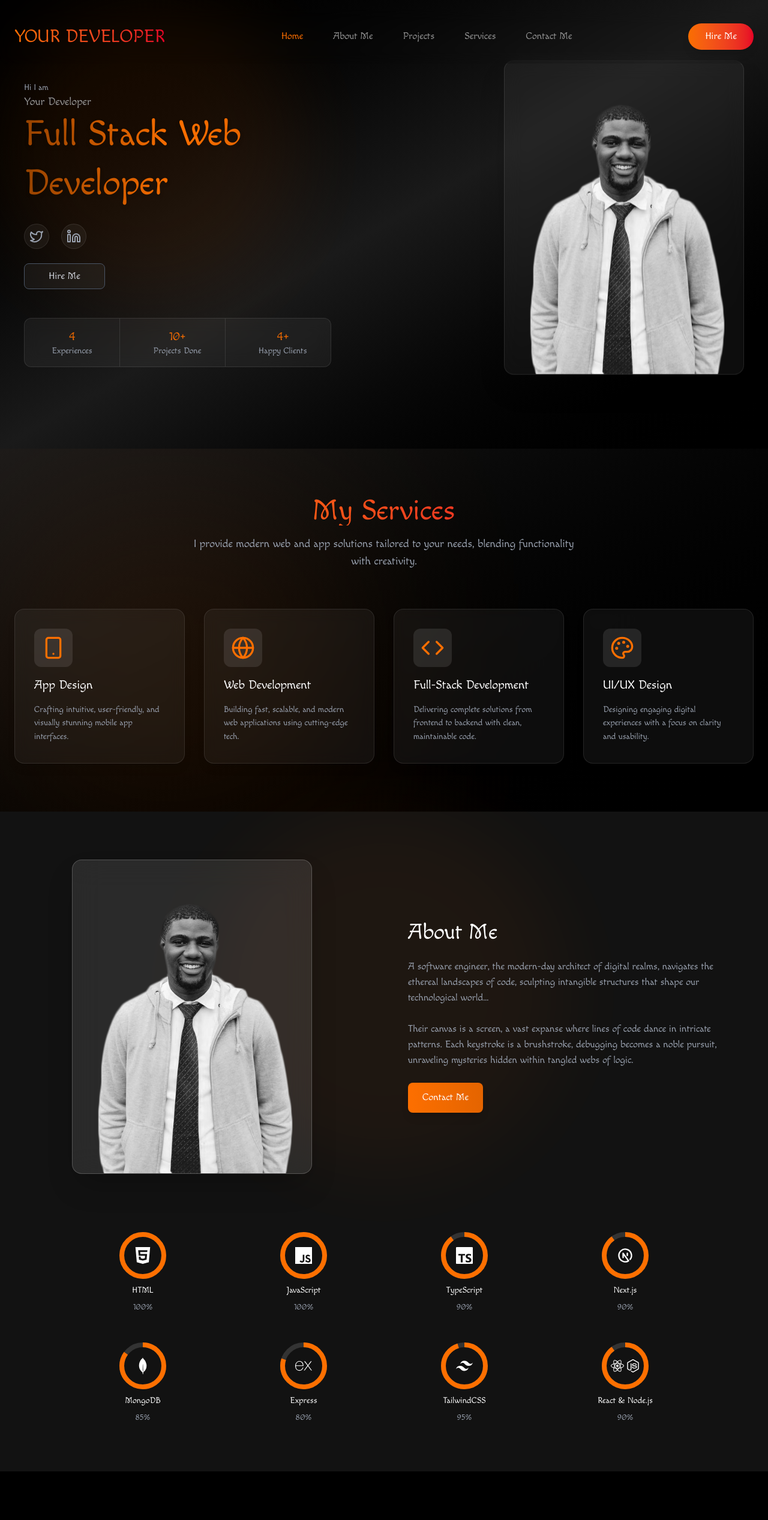
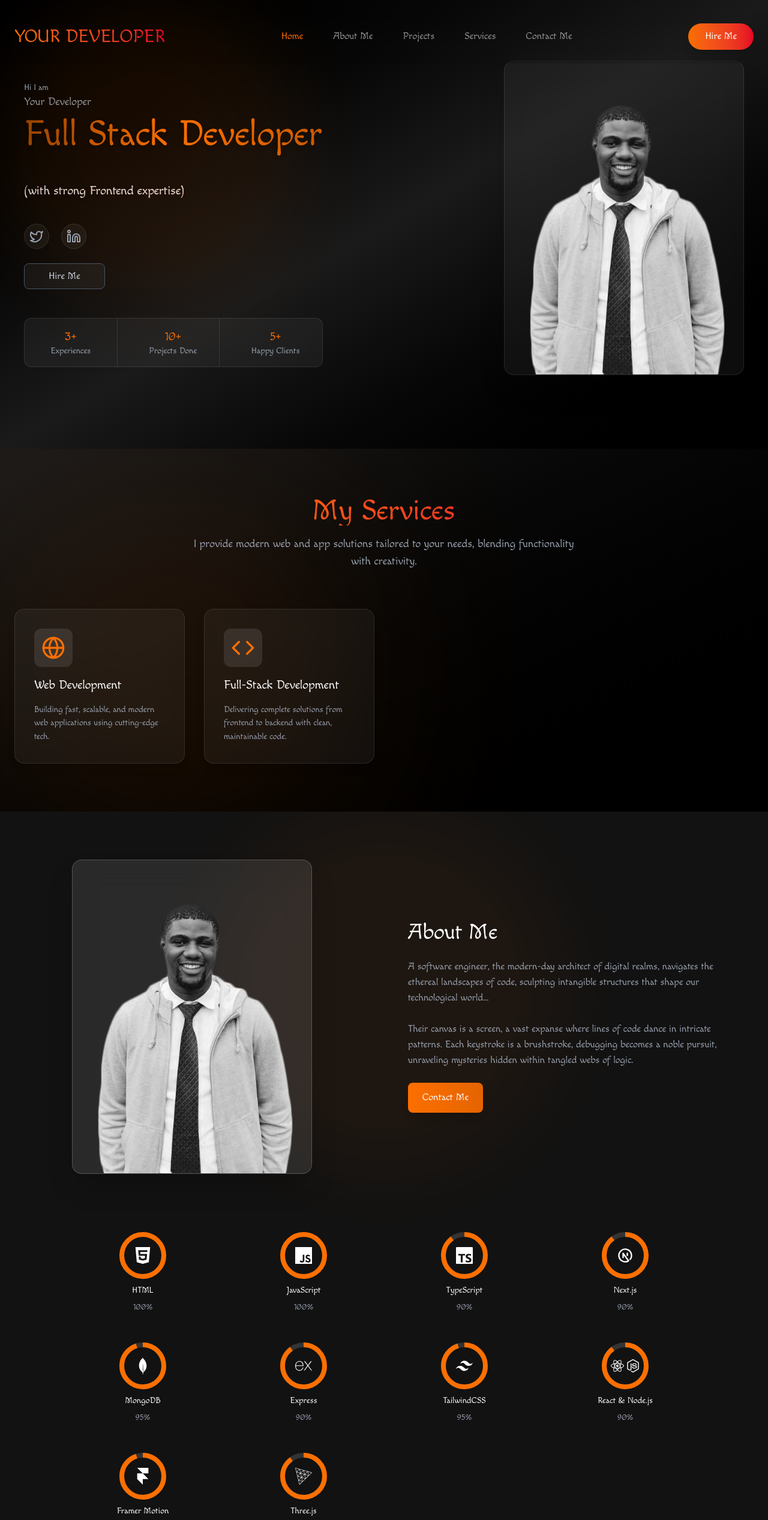
Before and after one commit to KingsleyEffiong/my-app, a Next.js app: page / in a window 1280 px wide. Shown: the top 2534 px of the page at 60% size. Built offline with nearby package versions, Linux system fonts and the light colour scheme.

Commit message:
final update

```diff
--- a/components/About.tsx
+++ b/components/About.tsx
@@ -1,8 +1,7 @@
 "use client";
 import React from "react";
 import Image from "next/image";
-import { motion, easeOut, useInView } from "framer-motion";
-import { Download } from "lucide-react";
+import { motion, easeOut } from "framer-motion";
 import {
   SiHtml5,
   SiJavascript,
@@ -12,6 +11,8 @@ import {
   SiTailwindcss,
   SiReact,
   SiNodedotjs,
+  SiFramer,
+  SiThreedotjs,
 } from "react-icons/si";
 import { TbBrandNextjs } from "react-icons/tb";
 
@@ -39,8 +40,8 @@ const skills = [
   { name: "JavaScript", icon: <SiJavascript size={28} />, percent: 100 },
   { name: "TypeScript", icon: <SiTypescript size={28} />, percent: 90 },
   { name: "Next.js", icon: <TbBrandNextjs size={28} />, percent: 90 },
-  { name: "MongoDB", icon: <SiMongodb size={28} />, percent: 85 },
-  { name: "Express", icon: <SiExpress size={28} />, percent: 80 },
+  { name: "MongoDB", icon: <SiMongodb size={28} />, percent: 95 },
+  { name: "Express", icon: <SiExpress size={28} />, percent: 90 },
   { name: "TailwindCSS", icon: <SiTailwindcss size={28} />, percent: 95 },
   {
     name: "React & Node.js",
@@ -51,20 +52,32 @@ const skills = [
     ),
     percent: 90,
   },
+  {
+    name: "Framer Motion",
+    icon: <SiFramer size={28} />, // from react-icons/si
+    percent: 95,
+  },
+  {
+    name: "Three.js",
+    icon: <SiThreedotjs size={28} />, // from react-icons/si
+    percent: 90,
+  },
 ];
 
 function About() {
   return (
     <section
       id="about"
-      className="relative w-full flex flex-col items-center justify-center py-20 px-4 sm:px-6 md:px-10 text-white"
+      className="relative w-full flex flex-col items-center justify-center py-20 px-4 sm:px-6 md:px-10 text-white overflow-x-hidden"
     >
       {/* Background Glow */}
       <motion.div
         initial={{ scale: 0, opacity: 0 }}
         animate={{ scale: 1, opacity: 0.05 }}
         transition={{ duration: 1.5, ease: easeOut }}
-        className="absolute left-1/2 -translate-x-1/2 top-0 w-[600px] h-[600px] rounded-full bg-[#FD6F00] blur-3xl -z-10"
+        className="absolute left-1/2 -translate-x-1/2 top-0
+                   w-[300px] h-[300px] sm:w-[450px] sm:h-[450px] md:w-[600px] md:h-[600px]
+                   rounded-full bg-[#FD6F00] blur-3xl -z-10"
       />
 
       {/* Main Grid */}
@@ -124,11 +137,10 @@ function About() {
             webs of logic.
           </motion.p>
 
-          {/* Download Button */}
+          {/* Contact Button */}
           <motion.div variants={item}>
             <a
               href="#contact"
-              download
               className="inline-flex items-center gap-2 px-6 py-3 rounded-lg font-semibold bg-gradient-to-r from-[#FD6F00] to-[#E46400] text-white shadow-lg hover:scale-105 transition-transform duration-300"
             >
               Contact Me
@@ -143,7 +155,7 @@ function About() {
         initial="hidden"
         whileInView="show"
         viewport={{ once: true }}
-        className="w-full mt-24 max-w-screen-lg grid grid-cols-2 sm:grid-cols-3 md:grid-cols-4 gap-12 justify-items-center"
+        className="w-full mt-24 max-w-screen-lg grid grid-cols-2 sm:grid-cols-3 md:grid-cols-4 gap-6 sm:gap-10 md:gap-12 justify-items-center"
       >
         {skills.map((skill, index) => (
           <motion.div
--- a/components/Contact.tsx
+++ b/components/Contact.tsx
@@ -172,7 +172,6 @@ const Contact = () => {
             <option value="web">Web Development</option>
             <option value="mobile">Mobile App Design</option>
             <option value="branding">Branding</option>
-            <option value="uiux">UI/UX Design</option>
           </select>
           <input
             type="text"
--- a/components/Hero.tsx
+++ b/components/Hero.tsx
@@ -53,7 +53,10 @@ function Hero() {
               Your Developer
             </h2>
             <h1 className="text-3xl sm:text-4xl lg:text-5xl xl:text-6xl font-extrabold bg-gradient-to-r from-[#984300] via-[#FD6F00] to-[#CA5900] bg-clip-text text-transparent leading-snug drop-shadow-md">
-              Full Stack Web Developer
+              Full Stack Developer <br />
+              <span className="text-gray-300 text-lg sm:text-xl font-medium">
+                (with strong Frontend expertise)
+              </span>
             </h1>
           </motion.div>
 
@@ -104,9 +107,9 @@ function Hero() {
             className="grid grid-cols-3 gap-2 sm:gap-4 bg-white/5 backdrop-blur-md rounded-xl overflow-hidden mt-6 text-xs sm:text-sm border border-white/10"
           >
             {[
-              { number: "4", label: "Experiences" },
+              { number: "3+", label: "Experiences" },
               { number: "10+", label: "Projects Done" },
-              { number: "4+", label: "Happy Clients" },
+              { number: "5+", label: "Happy Clients" },
             ].map((stat, i) => (
               <div
                 key={i}
--- a/components/Services.tsx
+++ b/components/Services.tsx
@@ -28,11 +28,6 @@ const cardVariants: Variants = {
 const Services: React.FC = () => {
   const services: Service[] = [
     {
-      icon: <Smartphone className="w-10 h-10 text-[#FD6F00]" />,
-      title: "App Design",
-      desc: "Crafting intuitive, user-friendly, and visually stunning mobile app interfaces.",
-    },
-    {
       icon: <Globe className="w-10 h-10 text-[#FD6F00]" />,
       title: "Web Development",
       desc: "Building fast, scalable, and modern web applications using cutting-edge tech.",
@@ -41,11 +36,6 @@ const Services: React.FC = () => {
       icon: <Code className="w-10 h-10 text-[#FD6F00]" />,
       title: "Full-Stack Development",
       desc: "Delivering complete solutions from frontend to backend with clean, maintainable code.",
-    },
-    {
-      icon: <Palette className="w-10 h-10 text-[#FD6F00]" />,
-      title: "UI/UX Design",
-      desc: "Designing engaging digital experiences with a focus on clarity and usability.",
     },
   ];
 
```
